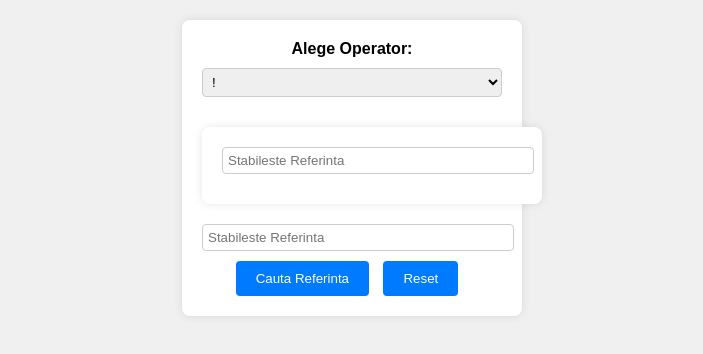
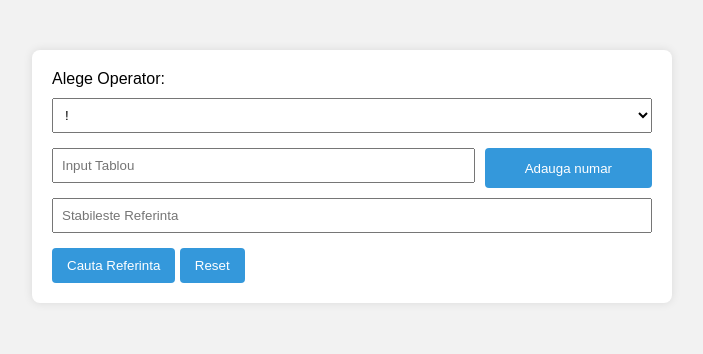
Before and after one commit to kechillosh/ProiectSoftemy, a plain HTML site: page Tema 3.html in a window 1280 px wide. Shown: the whole page, without its empty margins (288-991 px from the left). Drawn offline with Linux system fonts and the light colour scheme.

Commit message:
update tema 3

```diff
--- a/Tema 3.html
+++ b/Tema 3.html
@@ -6,7 +6,7 @@
     <title>Search app</title>
 </head>
 <body>
-<div>
+<div class="main">
 
         <label for="Alege Operator">Alege Operator:</label>
         <select name="Alege Operator" id="Alege Operator">
@@ -14,14 +14,29 @@
             <option value="=">=</option>
             <option value=">">></option>
         </select>
-    <div>
-        <input type="number" id="StabilesteReferinta" placeholder="Stabileste Referinta">
+    <div class="TablouNR">
+        <input type="number" id="InputTablou" placeholder="Input Tablou">
+        <button class="adauga" onclick="memoreazaInput()">Adauga numar</button>
     </div>
         <input type="text" id="StabilesteReferinta" placeholder="Stabileste Referinta">
     <button>Cauta Referinta</button>
     <button>Reset</button>
 
 </div>
+<script>
+    let tablou = []
+    function memoreazaInput () {
+        let InputTablou =document.getElementById("InputTablou")
+        let valoare = InputTablou.value
+        if(tablou.length < 10) {
+            tablou.push(valoare)
+            console.log(tablou)
+        } else {
+            alert("Tabloul are deja 10 numere introduse")
+        }
+
+    }
+</script>
 
 </body>
 </html>
--- a/tema3.css
+++ b/tema3.css
@@ -1,57 +1,61 @@
-/* Apply some basic styles to the body and container div */
-body {
-    font-family: Arial, sans-serif;
-    background-color: #f0f0f0;
-    text-align: center;
+/* Reset some default styles */
+body, h1, p, select, input, button {
     margin: 0;
     padding: 0;
 }
 
-div {
+body {
+    font-family: Arial, sans-serif;
+    background-color: #f2f2f2;
+}
+
+.main {
+    max-width: 600px;
+    margin: 50px auto;
+    padding: 20px;
     background-color: #fff;
     border-radius: 8px;
     box-shadow: 0 0 10px rgba(0, 0, 0, 0.1);
-    margin: 20px auto;
-    padding: 20px;
-    width: 300px;
 }
 
-/* Style the label for the select element */
 label {
     display: block;
-    font-weight: bold;
     margin-bottom: 10px;
 }
 
-/* Style the select element */
-select {
+select, input {
     width: 100%;
-    padding: 5px;
-    border: 1px solid #ccc;
-    border-radius: 4px;
-    margin-bottom: 10px;
+    padding: 8px;
+    margin-bottom: 15px;
+    box-sizing: border-box;
 }
 
-/* Style the input elements */
-input {
-    width: 100%;
-    padding: 5px;
-    border: 1px solid #ccc;
-    border-radius: 4px;
-    margin-bottom: 10px;
+.TablouNR {
+    display: flex;
+    justify-content: space-between;
 }
 
-/* Style the buttons */
+.adauga {
+    background-color: #3498db;
+    color: #fff;
+    border: none;
+    padding: 8px 12px;
+    height: 40px;
+    width: 18vw;
+    cursor: pointer;
+    margin-left: 10px;
+}
+
+
 button {
-    background-color: #007BFF;
+    padding: 10px 15px;
+    background-color: #3498db;
     color: #fff;
     border: none;
     border-radius: 4px;
-    padding: 10px 20px;
     cursor: pointer;
-    margin-right: 10px;
 }
 
 button:hover {
-    background-color: #0056b3;
+    background-color: #2980b9;
 }
```
